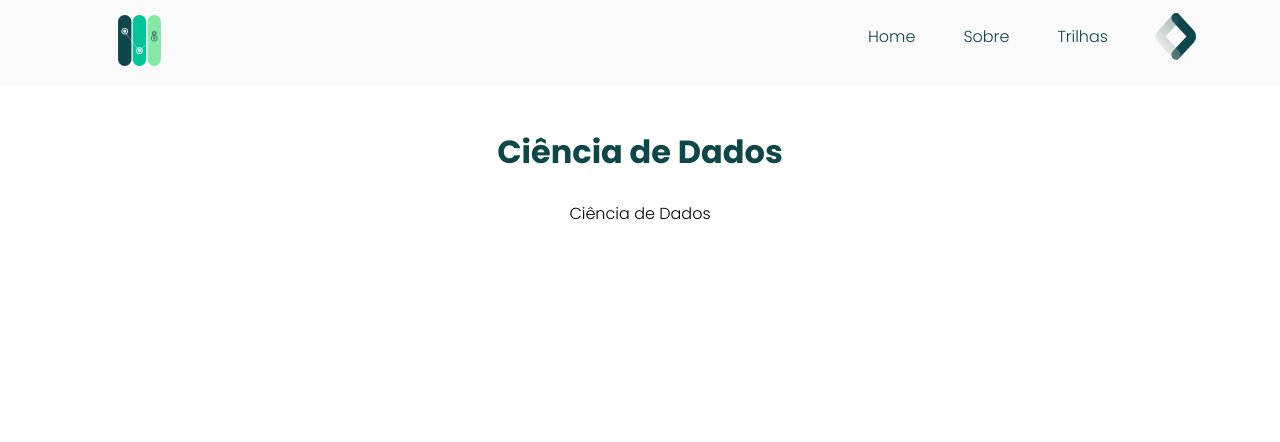
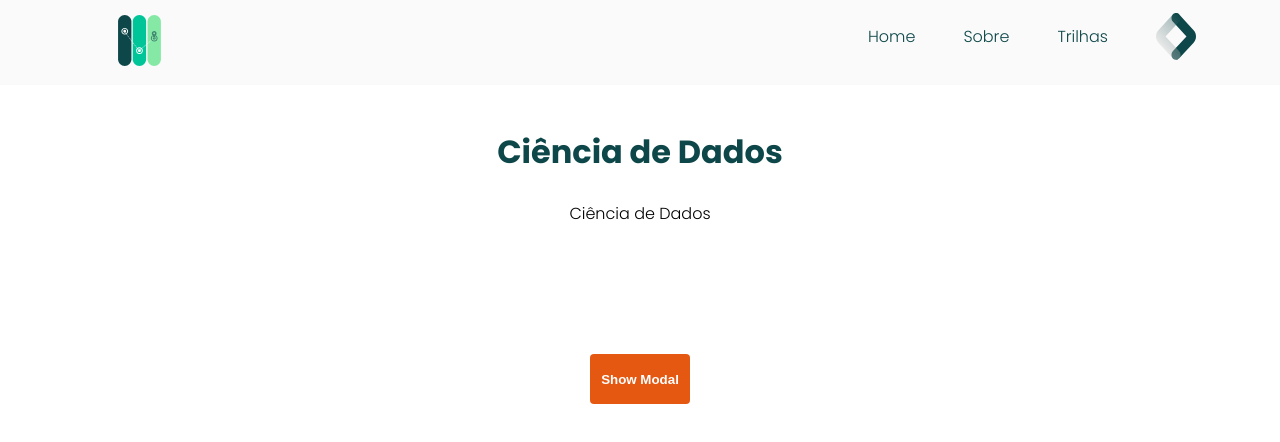
Before and after one commit to OpenDevUFCG/roadmap-cc, a React (Create React App) app: page /dados in a window 1280 px wide. Shown: the top 442 px of the page. Built offline with nearby package versions, Linux system fonts and the light colour scheme.

Commit message:
Implementação do modal

```diff
--- /dev/null
+++ b/src/Components/Modal/index.js
@@ -0,0 +1,22 @@
+import React from 'react';
+
+ const Modal = props => {
+
+    return (
+        <div className={`modal ${props.show ? 'show' : ''}`} onClick={props.onClose}>
+            <div className="modal__content" onClick={e => e.stopPropagation()}>
+                <div className="modal__header">
+                    <h4 className="modal__title">Modal title</h4>
+                </div>
+                <div className="modal__body">
+                    This is modal content
+                </div>
+                <div className="modal__footer">
+                    <button onClick={props.onClose} className="modal__btn">Close</button>
+                </div>
+            </div>
+        </div>
+    )
+}
+
+export default Modal;
--- a/src/Components/Trilhas/Trilha-dinamica.jsx
+++ b/src/Components/Trilhas/Trilha-dinamica.jsx
@@ -1,16 +1,19 @@
-import React from 'react';
+import React, { useState } from 'react';
 import { useParams } from 'react-router';
 import { data } from './data';
 import Navbar from '../Navbar';
+import Modal from '../Modal'
 
 
 
 export const TrilhaDinamica = () => {
 
+    const [show, setShow] = useState(false)
+
     const { rota } = useParams();
 
     return (
-        <div>
+        <div className="container">
 
             <Navbar/>
 
@@ -23,6 +26,9 @@ export const TrilhaDinamica = () => {
 
                     </div>
                 ))}
+            <button onClick={() => setShow(true)} className="button">Show Modal</button>
+            <Modal onClose={() => setShow(false)} show={show}/>
+
         </div>
     );
 }
--- /dev/null
+++ b/src/Styles/Modal.scss
@@ -0,0 +1,45 @@
+.modal {
+    position: fixed;
+    left: 0;
+    right: 0;
+    top: 0;
+    bottom: 0;
+    background-color: rgba(0,0,0,.5 );
+    display: flex;
+    align-items: center;
+    justify-content: center;
+    opacity: 0;
+    transition: all 0.3s ease-in-out;
+    pointer-events: none;
+}
+
+.modal.show {
+    opacity: 1;
+    pointer-events: visible;
+}
+
+.modal__content {
+    width: 1000px;
+    height: 450px;
+    background-color: #fff;
+    transform: translateY(-200px);
+    transition: all 0.3s ease-in-out;
+}
+
+.modal.show .modal__content {
+    transform: translateY(0)
+}
+
+.modal__header .modal__footer {
+    padding: 10px
+}
+
+.modal__title {
+    margin: 0
+}
+
+.modal__body {
+    padding: 10px;
+    border-top: 1px solid #eee;
+    border-bottom: 1px solid #eee;
+}
--- a/src/Styles/Styles.css
+++ b/src/Styles/Styles.css
@@ -425,4 +425,67 @@ h1, h3 {
   color: #0E4749;
 }
 
+.container {
+  display: flex;
+  justify-content: center;
+  align-items: center;
+  flex-direction: column;
+}
+
+.button {
+  background-color: #e55812;
+  border: none;
+  border-radius: 4px;
+  color: white;
+  font-weight: bold;
+  width: 100px;
+  height: 50px;
+}
+
+.modal {
+  position: fixed;
+  left: 0;
+  right: 0;
+  top: 0;
+  bottom: 0;
+  background-color: rgba(0, 0, 0, 0.5);
+  display: flex;
+  align-items: center;
+  justify-content: center;
+  opacity: 0;
+  transition: all 0.3s ease-in-out;
+  pointer-events: none;
+}
+
+.modal.show {
+  opacity: 1;
+  pointer-events: visible;
+}
+
+.modal__content {
+  width: 1000px;
+  height: 450px;
+  background-color: #fff;
+  transform: translateY(-200px);
+  transition: all 0.3s ease-in-out;
+}
+
+.modal.show .modal__content {
+  transform: translateY(0);
+}
+
+.modal__header .modal__footer {
+  padding: 10px;
+}
+
+.modal__title {
+  margin: 0;
+}
+
+.modal__body {
+  padding: 10px;
+  border-top: 1px solid #eee;
+  border-bottom: 1px solid #eee;
+}
+
 /*# sourceMappingURL=Styles.css.map */
--- a/src/Styles/Styles.scss
+++ b/src/Styles/Styles.scss
@@ -6,3 +6,4 @@
 @import './notFound.scss';
 @import './Card.scss';
 @import './Trilhas-dinamicas.scss';
+@import './Modal.scss';
--- a/src/Styles/Trilhas-dinamicas.scss
+++ b/src/Styles/Trilhas-dinamicas.scss
@@ -9,3 +9,16 @@
 h1, h3{
     color: #0E4749;
 }
+
+.container {
+    display: flex;
+    justify-content: center;
+    align-items: center;
+    flex-direction: column;
+}
+
+.button  {
+    @include button;
+    width: 100px;
+    height: 50px;
+}
```
Also changed, not shown: 1 other file (tests, documents, lock files or other folders).
